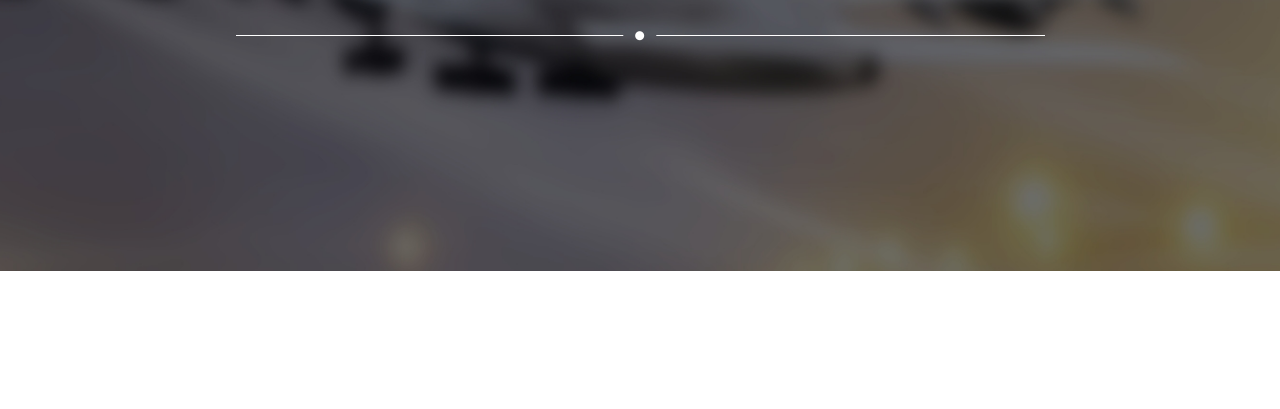
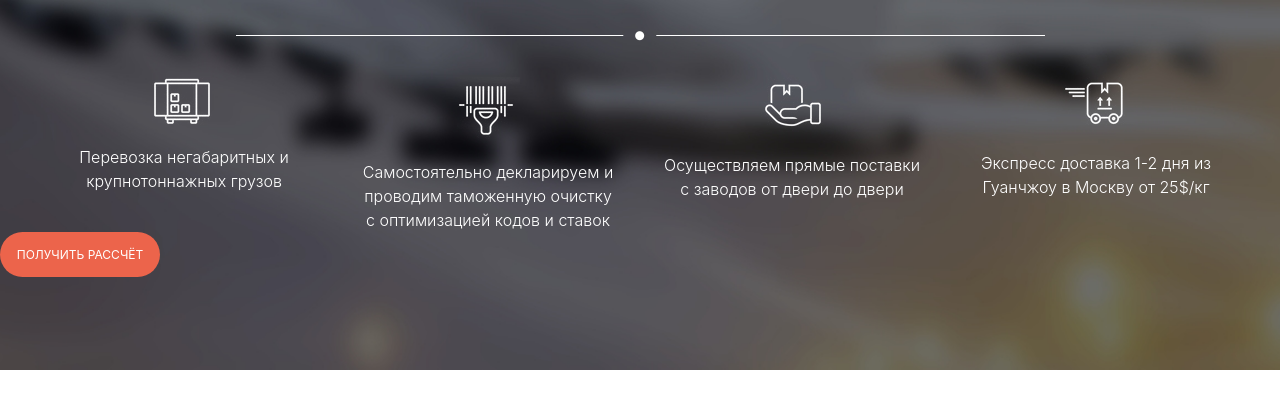
Before and after one commit to Klypatskyy/glopt, a website: page src/index.html in a window 1280 px wide. Shown: the part 379-788 px from the top of the page. Drawn offline with nearby package versions, Linux system fonts and the light colour scheme; files that its build step writes are made by us from their sources; files whose address does not match are found by name.

Commit message:
сверстаны иконки в секции промо, почти закончена кнопка расчёта

```diff
--- a/src/index.html
+++ b/src/index.html
@@ -34,7 +34,31 @@
                <h2 class="promo-dscr promo__dscr">В Россию и СНГ всеми видами транспорта</h2>
                <img src="img/header/line.png" alt="line" class="wrapper_line">
            </div>
+           <div class="promo-icons promo__icons">
+               <div class="promo-icon porom_-icons">
+                   <img src="icons/promo/icon-1.png" alt="icon-1">
+                    Перевозка негабаритных и крупнотоннажных грузов
+                </div>
+               <!-- /.promo-icon porom_-icons -->
+               <div class="promo-icon porom_-icons">
+                   <img src="icons/promo/icon-2.png" alt="icon-2">
+                Самостоятельно декларируем и проводим таможенную очистку с оптимизацией кодов и ставок
+            </div>
+               <!-- /.promo-icon porom_-icons -->
+               <div class="promo-icon porom_-icons">
+                   <img src="icons/promo/icon-3.png" alt="icon-3">
+                Осуществляем прямые поставки с заводов от двери до двери
+            </div>
+               <!-- /.promo-icon porom_-icons -->
+               <div class="promo-icon porom_-icons">
+                   <img src="icons/promo/icon-4.png" alt="icon-4">
+                Экспресс доставка 1-2 дня из Гуанчжоу в Москву от 25$/кг
+            </div>
+               <!-- /.promo-icon porom_-icons -->
+           </div>
+           <!-- /.promo-icons promo__icons -->
        </div>
+       <button class="buttons buttons-promo buttons__promo">Получить рассчёт</button>
    </section>
 </body>
 </html>
--- a/src/sass/blocks/_promo.scss
+++ b/src/sass/blocks/_promo.scss
@@ -32,7 +32,24 @@
     &__dscr {
         margin-bottom: 38px;
     }
-    &_line {
-        margin-bottom: 31px;
+
+    &-icons {
+        display: flex;
+        justify-content: space-between;
+    }
+    &__icons {
+        margin-top: 31px;
+    }
+    &-icon {
+        width: 258px;
+        text-align: center;
+        color: #ffffff;
+        font-size: 16px;
+        font-weight: 300;
+        img {
+            display: block;
+            margin: 0 auto;
+            margin-bottom: 20px;
+        }
     }
 }
```
Also changed, not shown: dist/css/style.min.css, dist/icons/promo/icon-1.png (added), dist/icons/promo/icon-2.png (added), dist/icons/promo/icon-3.png (added), dist/icons/promo/icon-4.png (added), dist/index.html.
